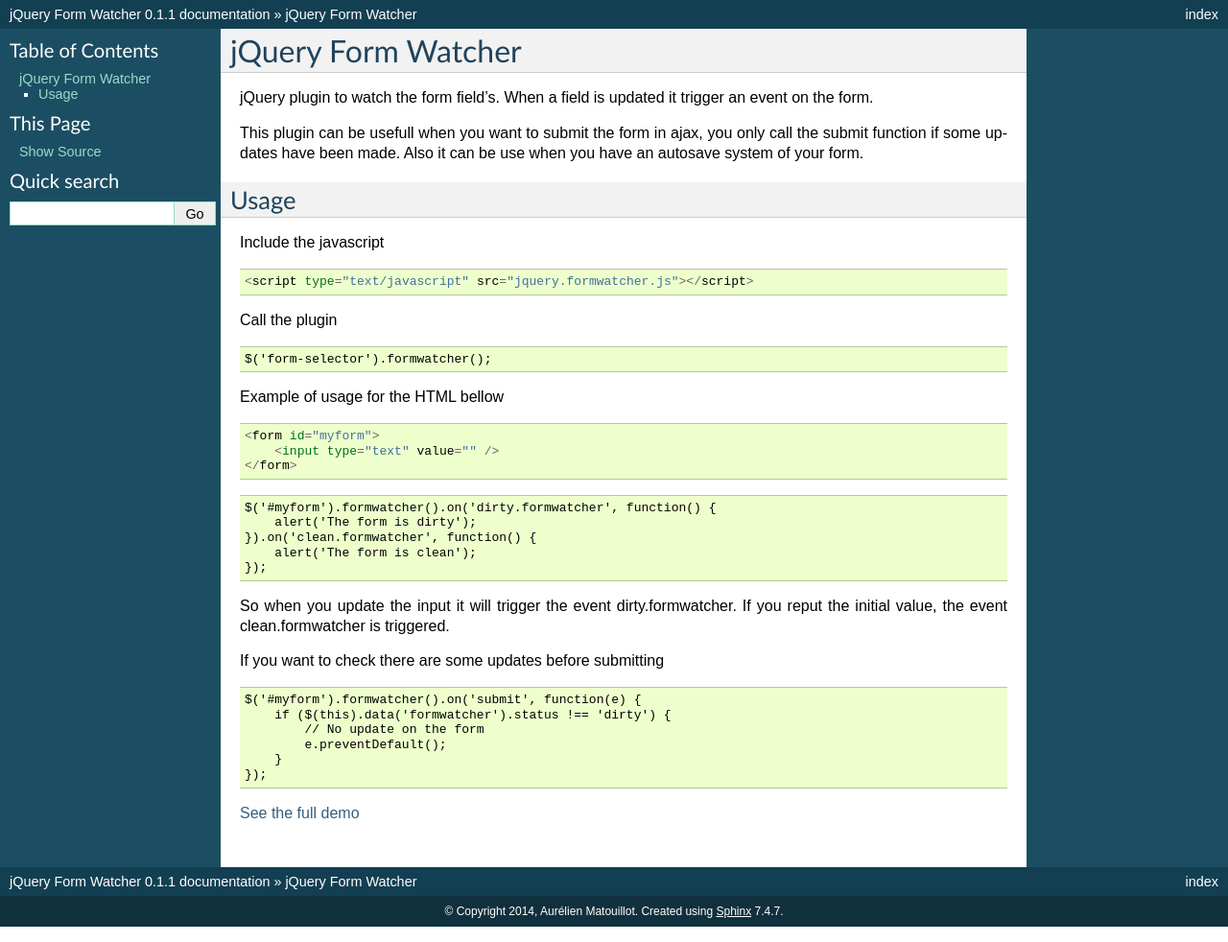
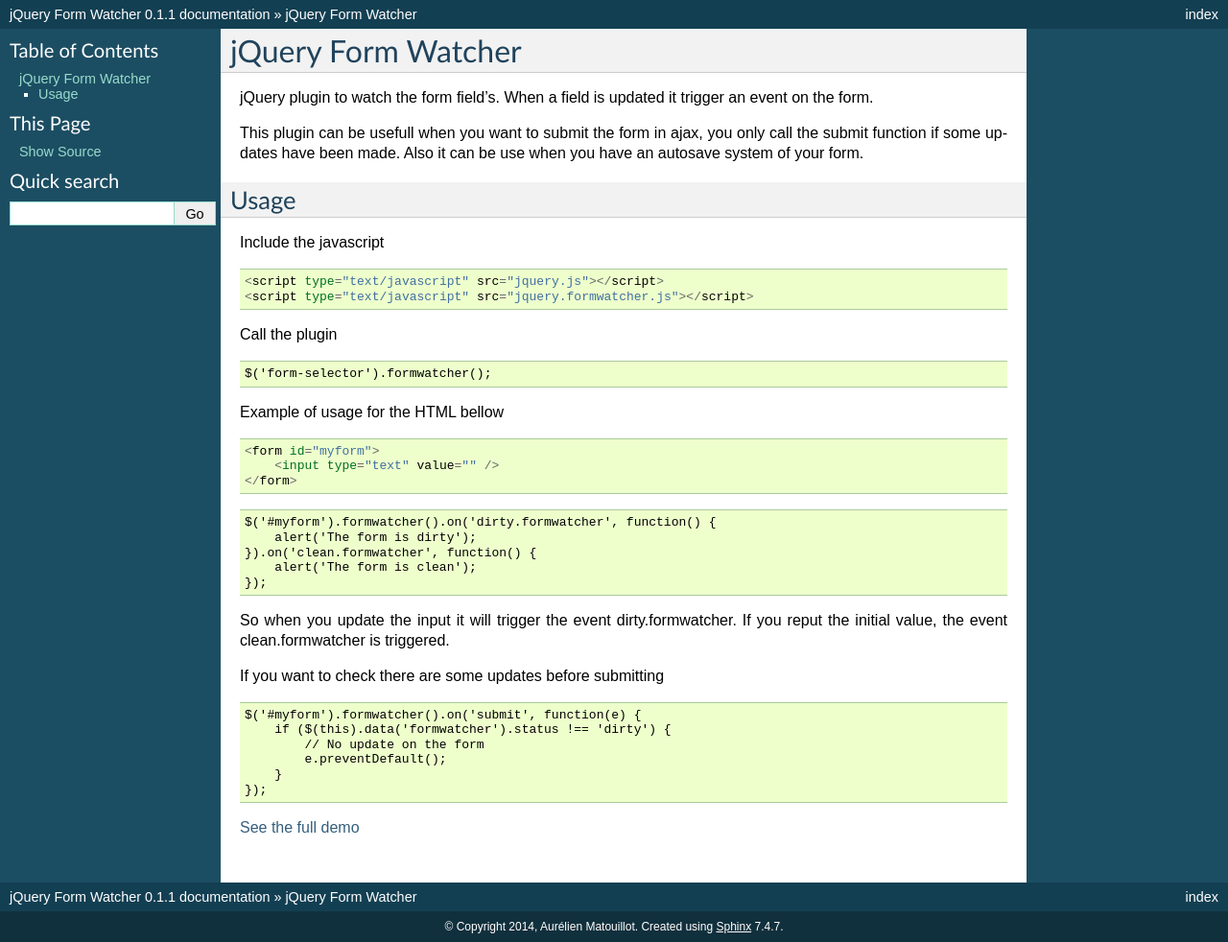
Before and after one commit to LeResKP/jquery.formwatcher, a Sphinx documentation site: the page built from docs/index.rst, in a window 1280 px wide. Shown: the whole page at 96% size. Built offline with Sphinx 7.4.7, drawn with Linux system fonts in a browser that asks for light colours; part of the change alters nothing that is shown.

Commit message:
jQuery dependency

```diff
--- a/docs/index.rst
+++ b/docs/index.rst
@@ -18,6 +18,7 @@ Include the javascript
 
 .. code::
 
+    <script type="text/javascript" src="jquery.js"></script>
     <script type="text/javascript" src="jquery.formwatcher.js"></script>
 
 
```
